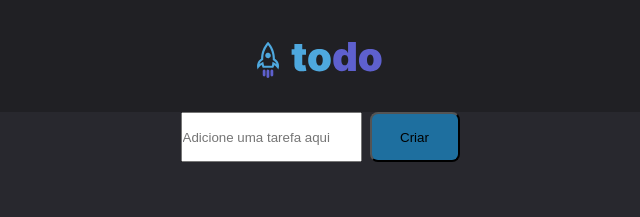
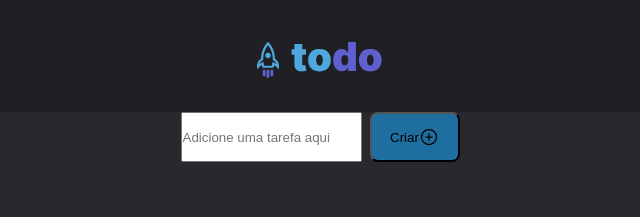
Before and after one commit to ReinaldoARamos/Todo_React, a React (Vite) app: page / in a window 1280 px wide. Shown: the top 217 px of the page, without its empty margins (320-960 px from the left). Built offline with nearby package versions, Linux system fonts and the light colour scheme.

Commit message:
importando phosphor react

```diff
--- a/package.json
+++ b/package.json
@@ -10,6 +10,7 @@
   },
   "dependencies": {
     "phosphor-icons": "^1.4.2",
+    "phosphor-react": "^1.4.1",
     "react": "^18.2.0",
     "react-dom": "^18.2.0"
   },
--- a/src/componentes/Header.jsx
+++ b/src/componentes/Header.jsx
@@ -14,7 +14,7 @@ export function Header() {
       <button  className={styles.button}>
 
         Criar
-
+        <PlusCircle size={20}/>
         </button>
       </div>
 
```
Also changed, not shown: 1 other file (tests, documents, lock files or other folders).
